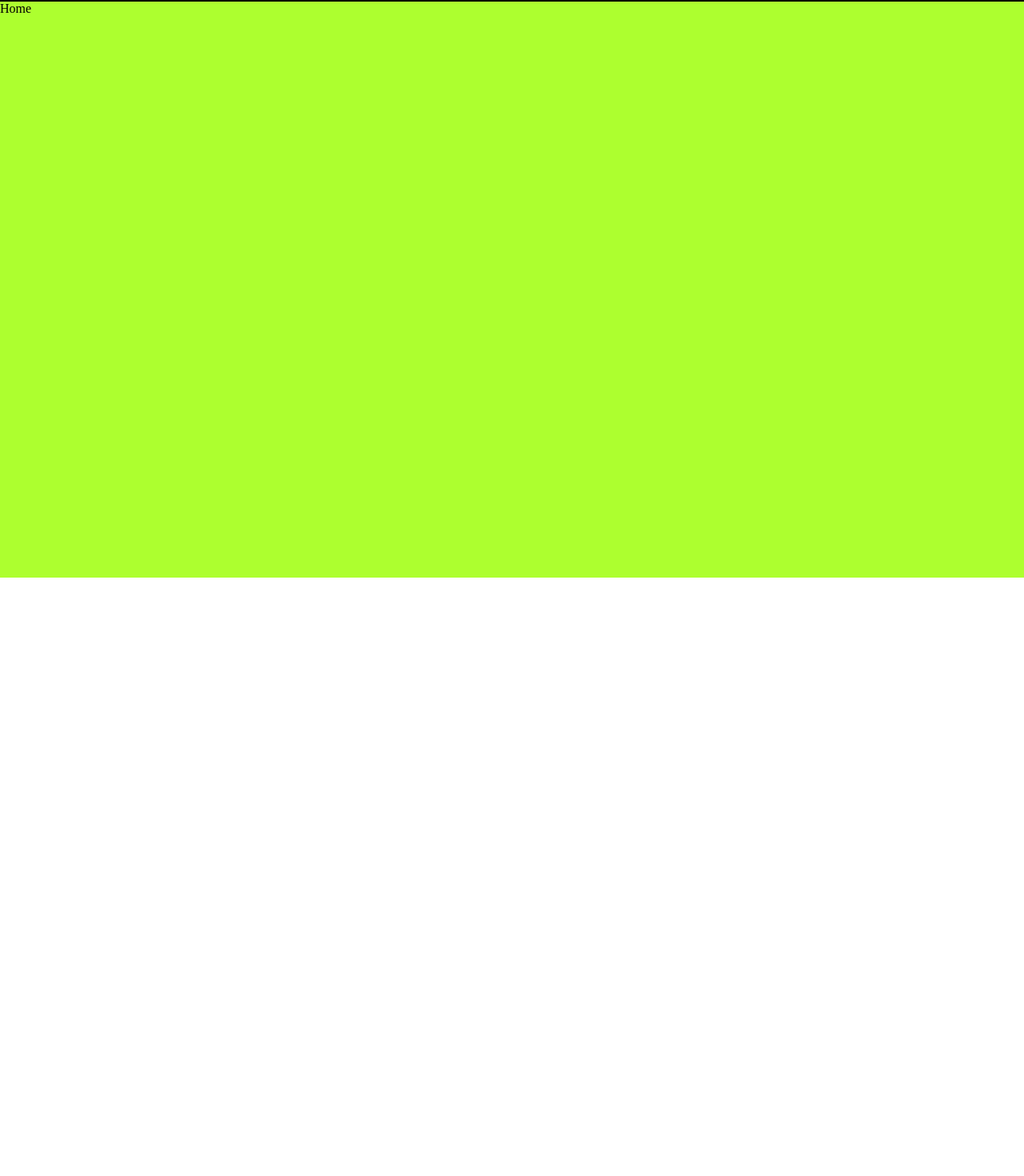
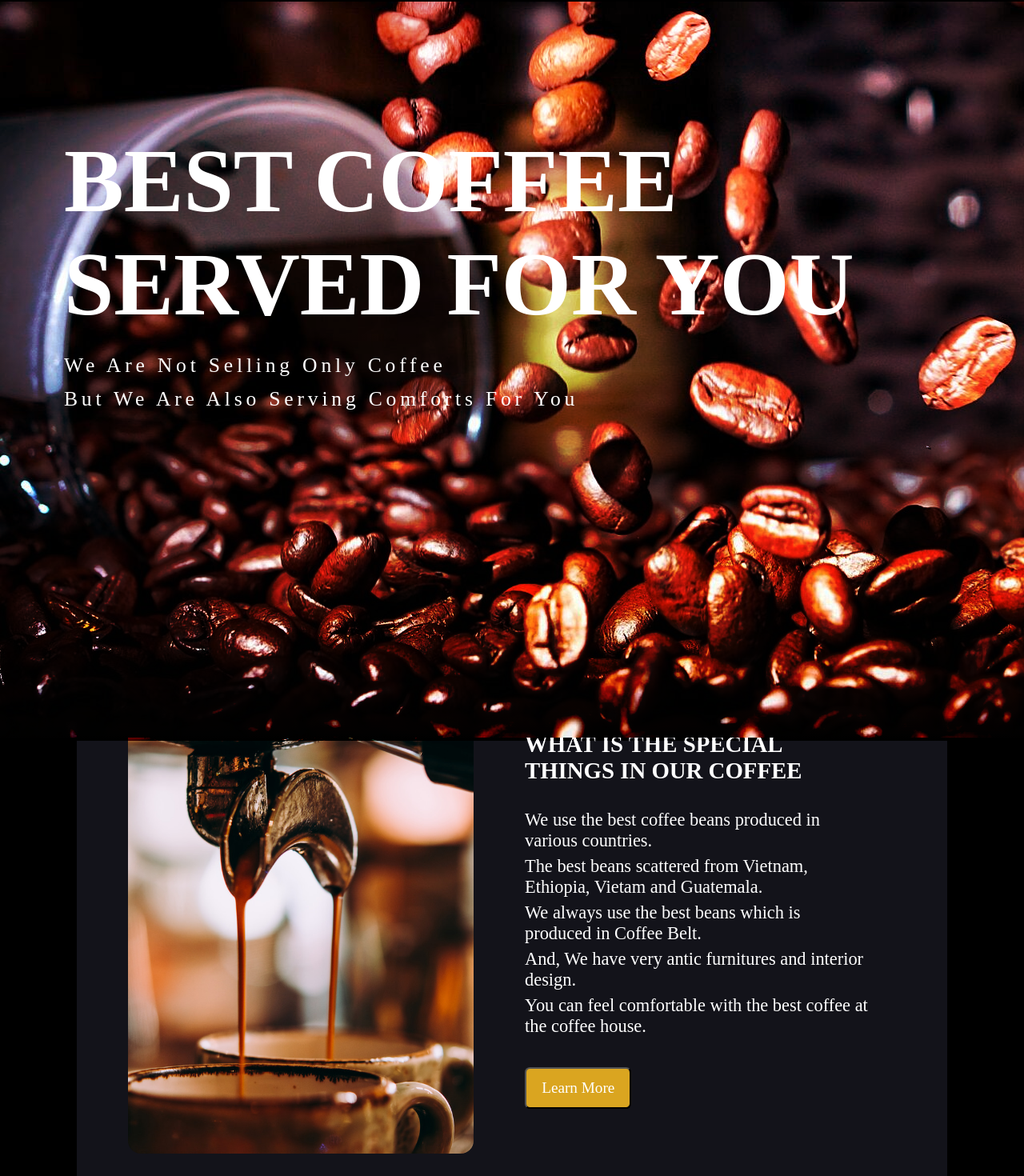
Before and after one commit to BVBFD/fullstack-practice, a React (Vite) app in the folder client/: page / in a window 1280 px wide. Shown: the part 78-1548 px from the top of the page at 80% size. Before the commit the page ends 800 px from the top, so only its background shows below. Built offline with nearby package versions, Linux system fonts and the light colour scheme.

Commit message:
home part and about us part

```diff
--- a/client/src/App.tsx
+++ b/client/src/App.tsx
@@ -23,6 +23,7 @@ const GlobalStyle = createGlobalStyle`
     list-style: none;
     transition: all 0.2s linear;
     user-select: none;
+    scroll-behavior: smooth;
   }
 
   a {
@@ -31,7 +32,7 @@ const GlobalStyle = createGlobalStyle`
     color: inherit;
   }
 
-  body {
+  html {
     &::-webkit-scrollbar {
       width: 0.4rem;
     }
@@ -41,7 +42,7 @@ const GlobalStyle = createGlobalStyle`
     }
 
     &::-webkit-scrollbar-track {
-      background:  ${(props) => props.theme.scrollbarTrack};
+      background: ${(props) => props.theme.scrollbarTrack};
     }
   }
 
@@ -52,7 +53,8 @@ const GlobalStyle = createGlobalStyle`
 
 const Container = styled.div`
   width: 100vw;
-  height: 100vh;
+  height: 700vh;
+  background-color: black;
 `;
 
 function App() {
--- a/client/src/components/Navbar.tsx
+++ b/client/src/components/Navbar.tsx
@@ -12,6 +12,9 @@ const Container = styled.div`
   display: flex;
   flex-direction: row;
   align-items: center;
+  position: fixed;
+  top: 0;
+  z-index: 999999;
 `;
 
 const LogoBox = styled.div`
@@ -120,6 +123,8 @@ const CartSearchBox = styled.div`
   }
 `;
 
+const ATag = styled.a``;
+
 const Navbar = () => {
   return (
     <Container>
@@ -129,27 +134,27 @@ const Navbar = () => {
         </Link>
       </LogoBox>
       <MenuBox>
-        <Link to={'/'}>
+        <ATag href='#home'>
           <MenuText>Home</MenuText>
-        </Link>
-        <Link to={'/about'}>
+        </ATag>
+        <ATag href='#about'>
           <MenuText>About</MenuText>
-        </Link>
-        <Link to={'/menu'}>
+        </ATag>
+        <ATag href='#menu'>
           <MenuText>Menu</MenuText>
-        </Link>
-        <Link to={'/products'}>
+        </ATag>
+        <ATag href='#products'>
           <MenuText>Products</MenuText>
-        </Link>
-        <Link to={'/review'}>
+        </ATag>
+        <ATag href='#review'>
           <MenuText>Review</MenuText>
-        </Link>
-        <Link to={'/contact'}>
+        </ATag>
+        <ATag href='#contact'>
           <MenuText>Contact</MenuText>
-        </Link>
-        <Link to={'/blogs'}>
+        </ATag>
+        <ATag href='#blogs'>
           <MenuText>Blogs</MenuText>
-        </Link>
+        </ATag>
       </MenuBox>
       <CartSearchBox>
         <Search />
--- a/client/src/pages/Home.tsx
+++ b/client/src/pages/Home.tsx
@@ -1,19 +1,189 @@
 import React from 'react';
 import styled from 'styled-components';
 
-const Container = styled.div`
+const HomeSec = styled.section`
   width: 100%;
-  height: 90vh;
-  background-color: greenyellow;
+  height: 100vh;
 `;
 
-const Wrapper = styled.div``;
+const Wrapper = styled.div`
+  position: relative;
+  &::after {
+    content: '';
+    position: absolute;
+    top: 0;
+    left: 0;
+    width: 100%;
+    height: 100%;
+    background: linear-gradient(lightcoral, #000000);
+    mix-blend-mode: overlay;
+  }
+`;
+
+const Img = styled.img``;
+
+const TextBox = styled.div`
+  position: absolute;
+  top: 30vh;
+  left: 10vh;
+  background: transparent;
+  display: flex;
+  flex-direction: column;
+  color: white;
+  z-index: 999;
+`;
+
+const TextSpan = styled.span`
+  text-transform: uppercase;
+  font-size: 7rem;
+  font-weight: bolder;
+`;
+
+const TextP = styled.p`
+  text-transform: capitalize;
+  font-size: 1.6rem;
+  font-weight: medium;
+  letter-spacing: 0.3rem;
+  margin: 0.4rem 0;
+  position: relative;
+  top: 1rem;
+`;
+
+const Sec = styled.section`
+  width: 100%;
+  height: 100vh;
+  display: flex;
+  flex-direction: column;
+  justify-content: center;
+  align-items: center;
+`;
+
+const Header = styled.header`
+  text-transform: capitalize;
+  color: whitesmoke;
+  font-size: 5rem;
+  font-weight: bolder;
+  text-align: center;
+  height: 10%;
+  padding-bottom: 1rem;
+`;
+
+const HeaderSpan = styled.span`
+  color: goldenrod;
+`;
+
+const ExplainBox = styled.div`
+  display: flex;
+  flex-direction: row;
+  color: white;
+  background-color: #13131a;
+  padding: 4rem;
+  gap: 2rem;
+  margin: 3rem 6rem;
+`;
+
+const ImgBox = styled.div`
+  width: 50%;
+  flex: 1;
+
+  img {
+    width: 100%;
+    height: 100%;
+    object-fit: cover;
+    border-radius: 1rem;
+  }
+`;
+
+const CommBox = styled.div`
+  width: 50%;
+  flex: 1;
+  padding: 2rem;
+  display: flex;
+  flex-direction: column;
+  justify-content: center;
+
+  span,
+  button {
+    display: inline-block;
+    margin-bottom: 1.5rem;
+  }
+
+  span {
+    font-size: 1.8rem;
+    font-weight: bolder;
+    text-transform: uppercase;
+    margin-bottom: 2rem;
+  }
+
+  p {
+    font-size: 1.4rem;
+    display: inline-block;
+    margin-bottom: 0.4rem;
+  }
+
+  button {
+    width: fit-content;
+    padding: 0.8rem 1.2rem;
+    margin-top: 2rem;
+    font-size: 1.2rem;
+    cursor: pointer;
+    background-color: goldenrod;
+    color: white;
+    border-radius: 0.4rem;
+    position: relative;
+  }
+
+  button:hover {
+    color: goldenrod;
+    background-color: white;
+  }
+
+  button:active {
+    transform: scale(0.8);
+  }
+`;
 
 const Home = () => {
   return (
-    <Container>
-      <Wrapper>Home</Wrapper>
-    </Container>
+    <>
+      <HomeSec id='home'>
+        <Wrapper>
+          <Img src='../images/home-img.jpeg' />
+          <TextBox>
+            <TextSpan>Best Coffee</TextSpan>
+            <TextSpan>Served For You</TextSpan>
+            <TextP>We are not selling only coffee</TextP>
+            <TextP>But we are also serving comforts for you</TextP>
+          </TextBox>
+        </Wrapper>
+      </HomeSec>
+      <Sec id='about'>
+        <Header>
+          About <HeaderSpan>Us</HeaderSpan>
+        </Header>
+        <ExplainBox>
+          <ImgBox>
+            <Img src='../images/about-img.jpeg' />
+          </ImgBox>
+          <CommBox>
+            <span>What is the special things in our coffee</span>
+            <p>We use the best coffee beans produced in various countries.</p>
+            <p>
+              The best beans scattered from Vietnam, Ethiopia, Vietam and
+              Guatemala.
+            </p>
+            <p>
+              We always use the best beans which is produced in Coffee Belt.
+            </p>
+            <p>And, We have very antic furnitures and interior design.</p>
+            <p>
+              You can feel comfortable with the best coffee at the coffee house.
+            </p>
+            <button>Learn More</button>
+          </CommBox>
+        </ExplainBox>
+      </Sec>
+    </>
   );
 };
 
```
